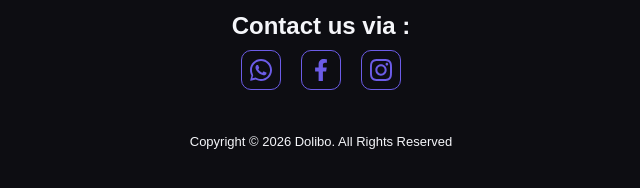
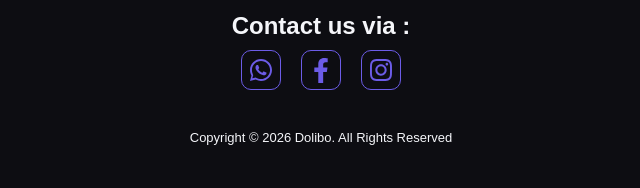
Before and after one commit to ayoubelguezouli-crypto/My-website, a plain HTML site: page index.html in a window 1280 px wide. Shown: the part 2002-2190 px from the top of the page, 319-959 px from the left. Drawn offline with Linux system fonts and the light colour scheme.

Commit message:
Add files via upload

```diff
--- a/index.html
+++ b/index.html
@@ -75,7 +75,7 @@
                 </svg>
             </a></li>
             <li><a href="https://www.facebook.com/minecraft.dolibo" target="_blank" rel="noopener">
-                <svg class="social" viewBox="0 0 320 512">
+                <svg class="social_f" viewBox="0 0 320 512">
                     <path d="M279.14 288l14.22-92.66h-88.91v-60.13c0-25.35 12.42-50.06 52.24-50.06h40.42V6.26S260.43 0 225.36 0c-73.22 0-121.08 44.38-121.08 124.72v70.62H22.89V288h81.39v224h100.17V288z"/>
                 </svg>
             </a></li>
--- a/style.css
+++ b/style.css
@@ -49,7 +49,7 @@ header h1{
     font-weight: 700;
 }
 header span{
-    color: #6c5ce7;
+    color: #6c5ce7
 }
 header ul{
     display: flex;
@@ -190,7 +190,7 @@ footer ul{
     gap: 20px;
     padding: 10px;
 }
-footer .social{
+footer a{
     display: inline-block;
     height: 40px;
     width: 40px;
@@ -199,19 +199,22 @@ footer .social{
     color: #6c5ce7;
     border: 1.5px solid #6c5ce7;
     border-radius: 10px;
- /*   display: flex;
+    display: flex;
     justify-content: center;
-    align-items: center;*/
+    align-items: center;
     transition: 0.5s;
+}
+footer svg{
+    width: 30px;
+    height: 30px;
     fill: currentColor;
 }
-/*footer .social{
-    width: 30px;
-    height: 30px;
-    color: #6c5ce7;
+footer .social_f{
+    width: 25px;
+    height: 25px;
     fill: currentColor;
-}*/
-footer .social:hover{
+}
+footer a:hover{
     background: #6c5ce7;
     color: #0d0d12;
     box-shadow: 0px 0px 15px 1px #6c5ce7aa;
```
